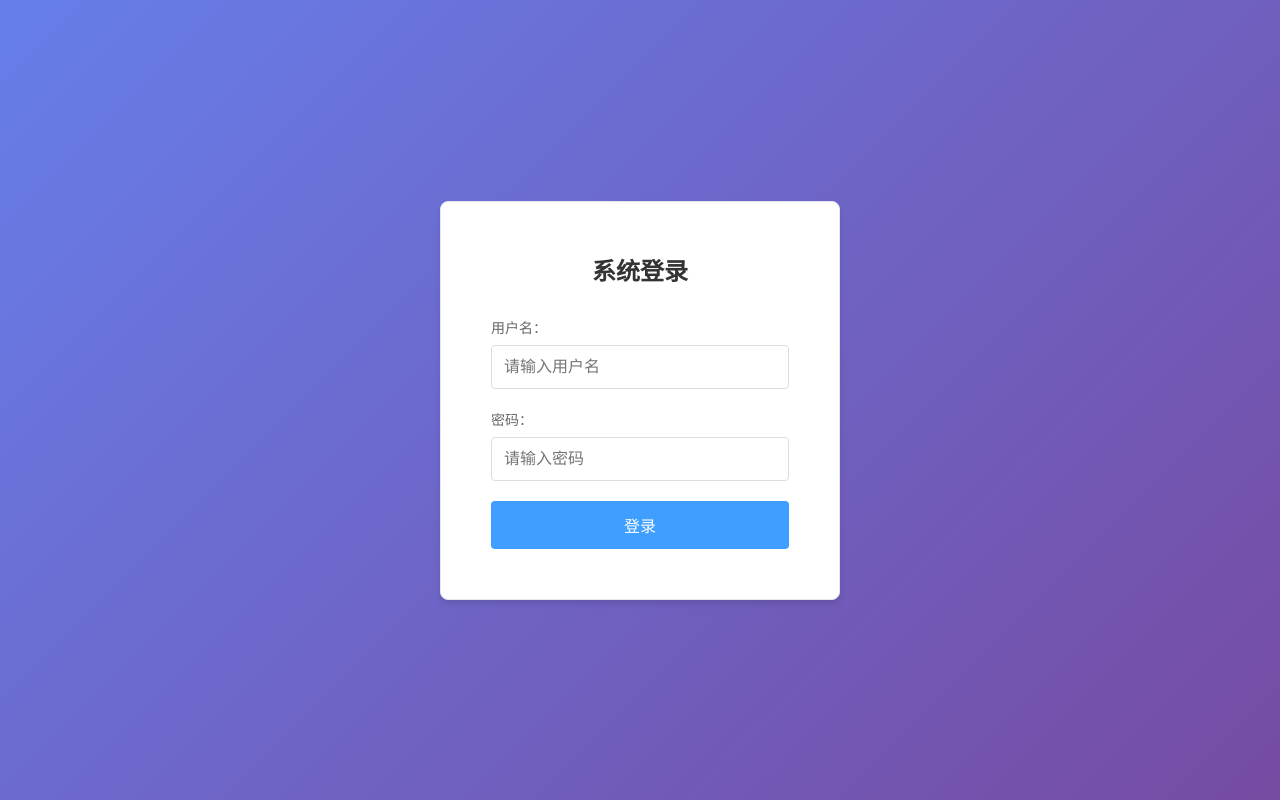
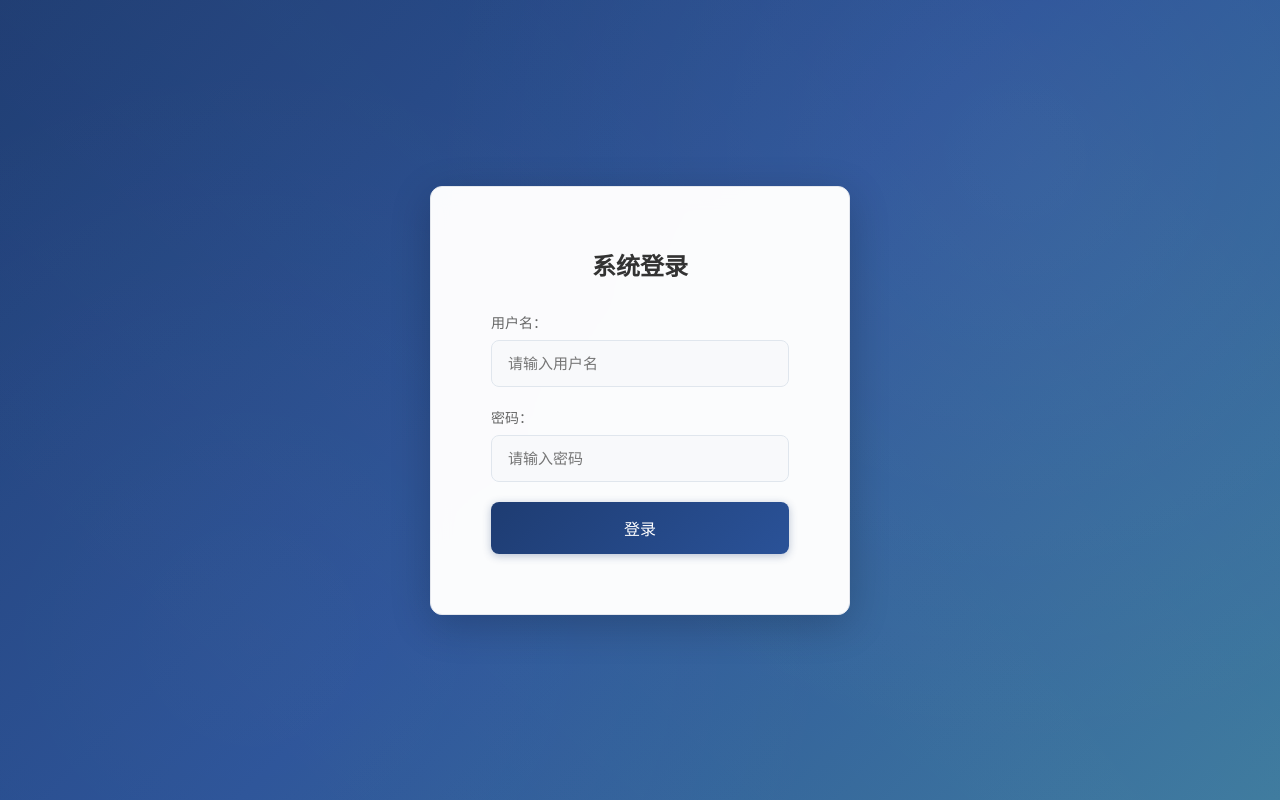
Before and after one commit to zouzanyan/huaizhen, a Vue app in the folder front/: page /login in a window 1280 px wide. Built offline with nearby package versions, Linux system fonts and the light colour scheme.

Commit message:
feat: login css change

```diff
--- a/front/src/views/LoginSimple.vue
+++ b/front/src/views/LoginSimple.vue
@@ -92,15 +92,46 @@ const handleSubmit = async (e) => {
   justify-content: center;
   align-items: center;
   min-height: 100vh;
-  background: linear-gradient(135deg, #667eea 0%, #764ba2 100%);
+  background: linear-gradient(135deg, #1e3c72 0%, #2a5298 50%, #3d7a9e 100%);
+  position: relative;
+  overflow: hidden;
+}
+
+.login-container::before {
+  content: '';
+  position: absolute;
+  top: 0;
+  left: 0;
+  right: 0;
+  bottom: 0;
+  background:
+    radial-gradient(circle at 20% 80%, rgba(255, 255, 255, 0.03) 0%, transparent 50%),
+    radial-gradient(circle at 80% 20%, rgba(255, 255, 255, 0.05) 0%, transparent 50%),
+    linear-gradient(45deg, transparent 30%, rgba(255, 255, 255, 0.02) 50%, transparent 70%);
+  background-size: 100% 100%, 100% 100%, 200% 200%;
+  animation: backgroundMove 20s ease-in-out infinite;
+}
+
+@keyframes backgroundMove {
+  0%, 100% {
+    background-position: 0 0, 0 0, 0 0;
+  }
+  50% {
+    background-position: 0 0, 0 0, 50% 50%;
+  }
 }
 
 .login-card {
-  width: 400px;
-  padding: 30px;
-  background: white;
-  border-radius: 8px;
-  box-shadow: 0 4px 6px rgba(0, 0, 0, 0.1);
+  width: 420px;
+  padding: 40px;
+  background: rgba(255, 255, 255, 0.98);
+  border-radius: 12px;
+  box-shadow:
+    0 10px 40px rgba(0, 0, 0, 0.2),
+    0 0 0 1px rgba(255, 255, 255, 0.1) inset;
+  backdrop-filter: blur(10px);
+  position: relative;
+  z-index: 1;
 }
 
 .login-card h2 {
@@ -122,37 +153,51 @@ const handleSubmit = async (e) => {
 
 .form-input {
   width: 100%;
-  padding: 12px;
-  border: 1px solid #ddd;
-  border-radius: 4px;
-  font-size: 16px;
+  padding: 14px 16px;
+  border: 1.5px solid #e0e6ed;
+  border-radius: 8px;
+  font-size: 15px;
   box-sizing: border-box;
-  transition: border-color 0.3s;
+  transition: all 0.3s ease;
+  background: #f8f9fb;
+  color: #2c3e50;
 }
 
 .form-input:focus {
   outline: none;
-  border-color: #409eff;
+  border-color: #2a5298;
+  background: white;
+  box-shadow: 0 0 0 3px rgba(42, 82, 152, 0.1);
 }
 
 .login-button {
   width: 100%;
-  padding: 12px;
-  background: #409eff;
+  padding: 14px;
+  background: linear-gradient(135deg, #1e3c72 0%, #2a5298 100%);
   color: white;
   border: none;
-  border-radius: 4px;
+  border-radius: 8px;
   font-size: 16px;
+  font-weight: 500;
   cursor: pointer;
-  transition: background 0.3s;
+  transition: all 0.3s ease;
+  box-shadow: 0 2px 8px rgba(30, 60, 114, 0.3);
 }
 
 .login-button:hover:not(:disabled) {
-  background: #66b1ff;
+  background: linear-gradient(135deg, #2a5298 0%, #3d7a9e 100%);
+  transform: translateY(-1px);
+  box-shadow: 0 4px 12px rgba(30, 60, 114, 0.4);
+}
+
+.login-button:active:not(:disabled) {
+  transform: translateY(0);
 }
 
 .login-button:disabled {
   background: #a0cfff;
   cursor: not-allowed;
+  transform: none;
+  box-shadow: none;
 }
 </style>
```
